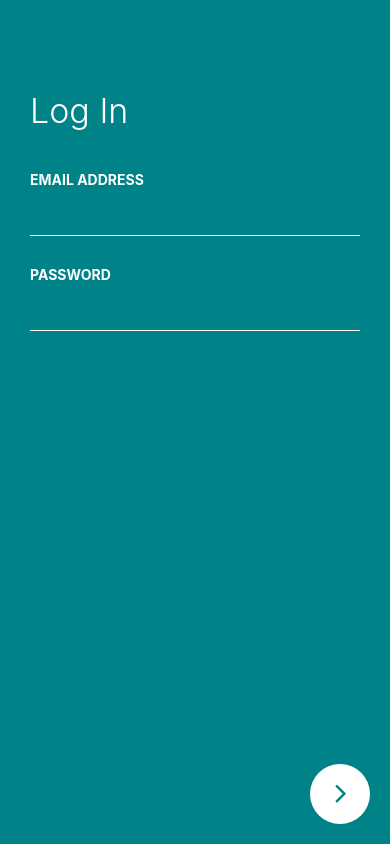
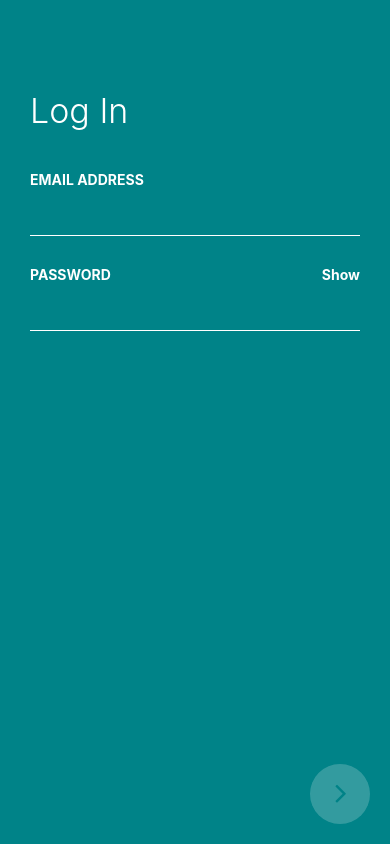
Before and after one commit to huzaifahsulaiman/airbnb-app-ui, a React Native app: screen / in a window 390 px wide. Built offline with nearby package versions, Linux system fonts and the light colour scheme.

Commit message:
Show hide password button toggler, fix next button hidden under keyboard

```diff
--- a/src/components/buttons/NextArrowButton.js
+++ b/src/components/buttons/NextArrowButton.js
@@ -11,14 +11,14 @@ import colors from '../../styles/colors';
 export default class NextArrowButton extends Component {
   render() {
   	const { disabled, handleNextButton } = this.props;
-  	// const opacityStyle = disabled ? 0.2 : 0.6;
+  	const opacityStyle = disabled ? 0.2 : 0.6;
     return (
       <View style={styles.buttonWrapper}>
         <TouchableHighlight
-        //   style={[{opacity: opacityStyle}, styles.button]}
-          style={styles.button}
+          style={[{opacity: opacityStyle}, styles.button]}
+          // style={styles.button}
           onPress={handleNextButton}
-        //   disabled={disabled}
+          disabled={disabled}
         >
           <Icon
             name="angle-right"
@@ -33,7 +33,7 @@ export default class NextArrowButton extends Component {
 }
 
 NextArrowButton.propTypes = {
-//   disabled: PropTypes.bool,
+  disabled: PropTypes.bool,
   handleNextButton: PropTypes.func,
 };
 
--- a/src/components/form/InputField.js
+++ b/src/components/form/InputField.js
@@ -13,14 +13,15 @@ import {
 } from 'react-native';
 
 export default class InputField extends Component {
-//   constructor(props) {
-//     super(props);
-//     this.state = {
-//       secureInput: props.inputType === 'text' || props.inputType === 'email' ? false : true,
-//       scaleCheckmarkValue: new Animated.Value(0),
-//     };
-//     this.toggleShowPassword = this.toggleShowPassword.bind(this);
-//   }
+  constructor(props) {
+    super(props);
+    this.state = {
+      secureInput: props.inputType === 'text' || props.inputType === 'email' ? false : true,
+      //scaleCheckmarkValue: new Animated.Value(0),
+    };
+    //changing the current value of this. if function doesnt require to access the state of component, no need to bind
+    this.toggleShowPassword = this.toggleShowPassword.bind(this);
+  }
 
 //   scaleCheckmark(value) {
 //     Animated.timing(
@@ -33,9 +34,10 @@ export default class InputField extends Component {
 //     ).start();
 //   }
 
-//   toggleShowPassword() {
-//     this.setState({ secureInput: !this.state.secureInput });
-//   }
+  //make secure input can be seen
+  toggleShowPassword() {
+    this.setState({ secureInput: !this.state.secureInput });
+  }
 
   render() {
   	const {
@@ -51,7 +53,7 @@ export default class InputField extends Component {
     //   autoFocus,
     //   autoCapitalize,
     } = this.props;
-  	// const { secureInput, scaleCheckmarkValue } = this.state;
+  	const { secureInput, scaleCheckmarkValue } = this.state;
   	const fontSize = labelTextSize || 14;
   	const color = labelColor || colors.white;
   	const inputColor = textColor || colors.white;
@@ -69,7 +71,8 @@ export default class InputField extends Component {
     return (
       <View style={[customStyle, styles.wrapper]}>
         <Text style={[{color, fontSize}, styles.label]}>{labelText}</Text>
-        {/* {inputType === 'password' ?
+        {/*make show button for password*/}
+        {inputType === 'password' ?
           <TouchableOpacity
             style={styles.showButton}
             onPress={this.toggleShowPassword}
@@ -77,7 +80,7 @@ export default class InputField extends Component {
             <Text style={styles.showButtonText}>{secureInput ? 'Show' : 'Hide'}</Text>
           </TouchableOpacity>
         : null }
-        <Animated.View style={[{transform: [{scale: iconScale}]}, styles.checkmarkWrapper]}>
+        {/* <Animated.View style={[{transform: [{scale: iconScale}]}, styles.checkmarkWrapper]}>
           <Icon
             name="check"
             color={colors.white}
@@ -86,8 +89,8 @@ export default class InputField extends Component {
         </Animated.View>*/}
         <TextInput
           style={[{color: inputColor, borderBottomColor: borderBottom}, styles.inputField]}
-          // secureTextEntry={secureInput}
-          secureTextEntry={inputType === 'password'}
+          secureTextEntry={secureInput}
+          // secureTextEntry={inputType === 'password'}
           // onChangeText={onChangeText}
           // keyboardType={keyboardType}
           // autoFocus={autoFocus}
--- a/src/screens/LogIn.js
+++ b/src/screens/LogIn.js
@@ -88,13 +88,13 @@ class LogIn extends Component {
 //     }
 //   }
 
-//   toggleNextButtonState() {
-//     const { validEmail, validPassword } = this.state;
-//     if (validEmail && validPassword) {
-//       return false;
-//     }
-//     return true;
-//   }
+  toggleNextButtonState() {
+    // const { validEmail, validPassword } = this.state;
+    // if (validEmail && validPassword) {
+      // return false;
+    // }
+    return true;
+  }
 
   render() {
   	// const { formValid, loadingVisible, validEmail, validPassword } = this.state;
@@ -105,7 +105,7 @@ class LogIn extends Component {
       <KeyboardAvoidingView
         // style={[{backgroundColor: background}, styles.wrapper]}
         style={styles.wrapper}
-        behavior="padding"
+        behavior="padding" //making button not hidden under keyboard
        >
         <View style={styles.scrollViewWrapper}>
           <ScrollView style={styles.scrollView}>
@@ -136,7 +136,7 @@ class LogIn extends Component {
           </ScrollView>
           <NextArrowButton
             handleNextButton={this.handleNextButton}
-            // disabled={this.toggleNextButtonState()}
+            disabled={this.toggleNextButtonState()}
           />
           {/* <View style={[styles.notificationWrapper, {marginTop: notificationMarginTop}]}>
             <Notification
```
